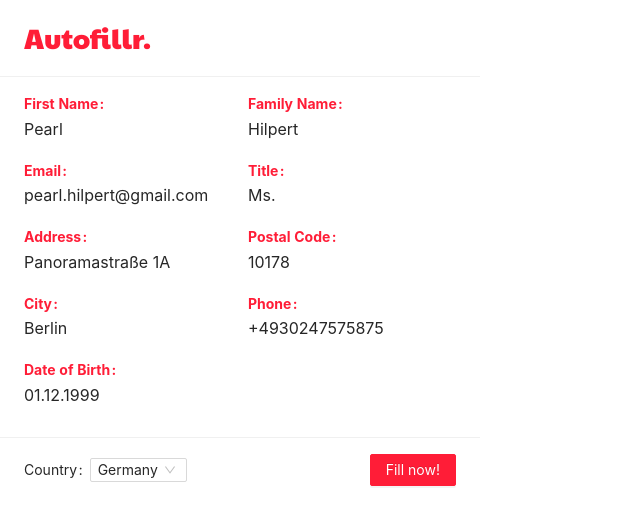
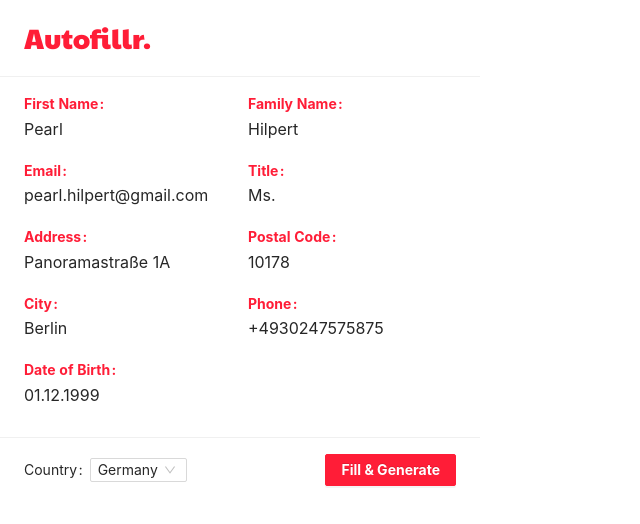
Before and after one commit to umutcanbolat/Autofillr, a React (Create React App) app: page / in a window 1280 px wide. Shown: the top 524 px of the page, without its empty margins (0-640 px from the left). Built offline with nearby package versions, Linux system fonts and the light colour scheme.

Commit message:
style: 💄 make cta text bold

```diff
--- a/src/components/ControlPanel.jsx
+++ b/src/components/ControlPanel.jsx
@@ -53,7 +53,7 @@ export default function ControlPanel({ fields, setFields }) {
             setFields(configs[country].generate(country));
           }}
         >
-          Fill now!
+          Fill & Generate
         </Styled.FillButton>
       </Styled.ControlPanel>
     </div>
--- a/src/styles/ControlPanel.js
+++ b/src/styles/ControlPanel.js
@@ -15,6 +15,8 @@ export const CountryLabel = styled.span`
 
 export const FillButton = styled(Button)`
   margin-left: auto;
+  font-weight: bold;
+
   background: ${(props) => props.theme.primaryColor};
   border-color: ${(props) => props.theme.primaryColor};
   &:hover {
```
